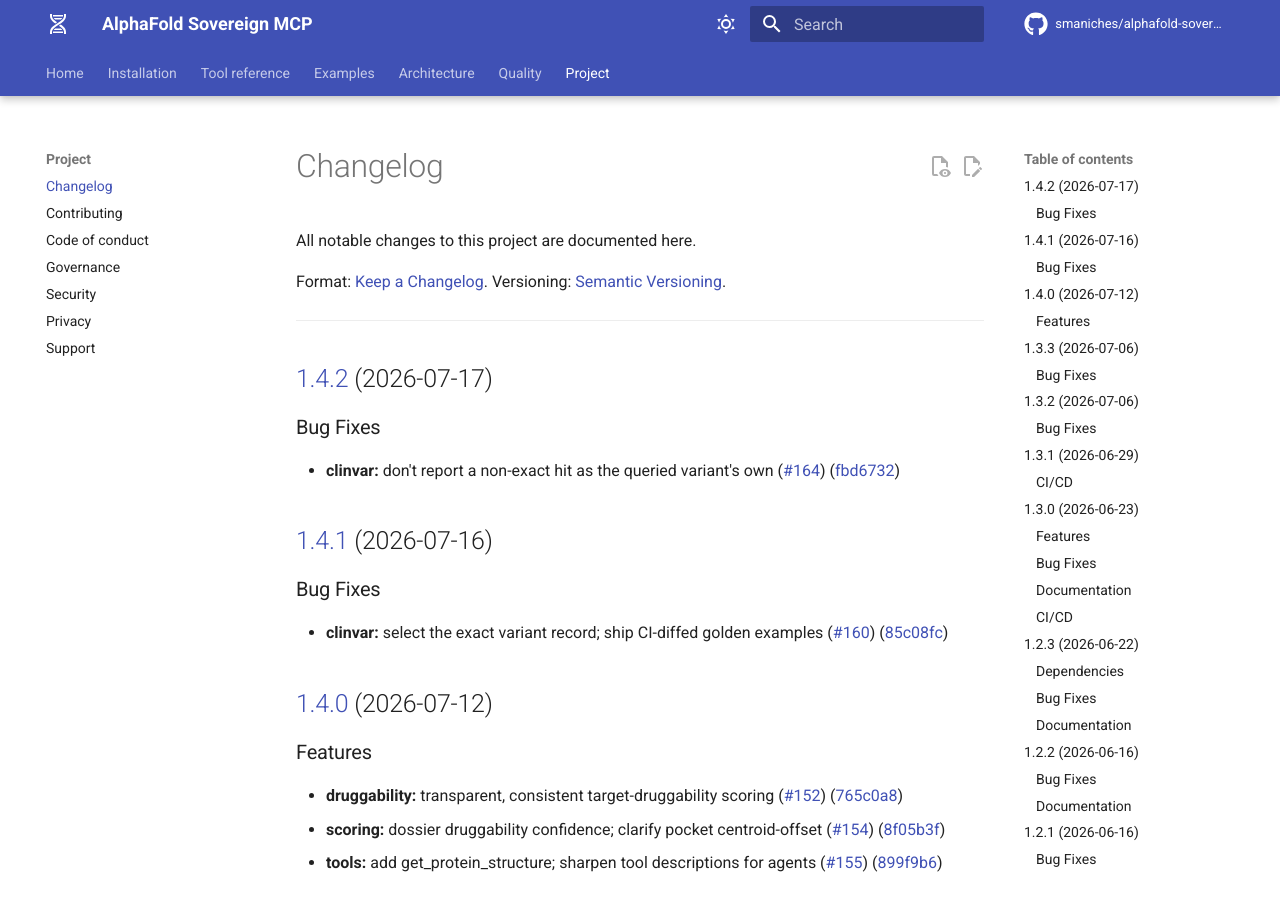
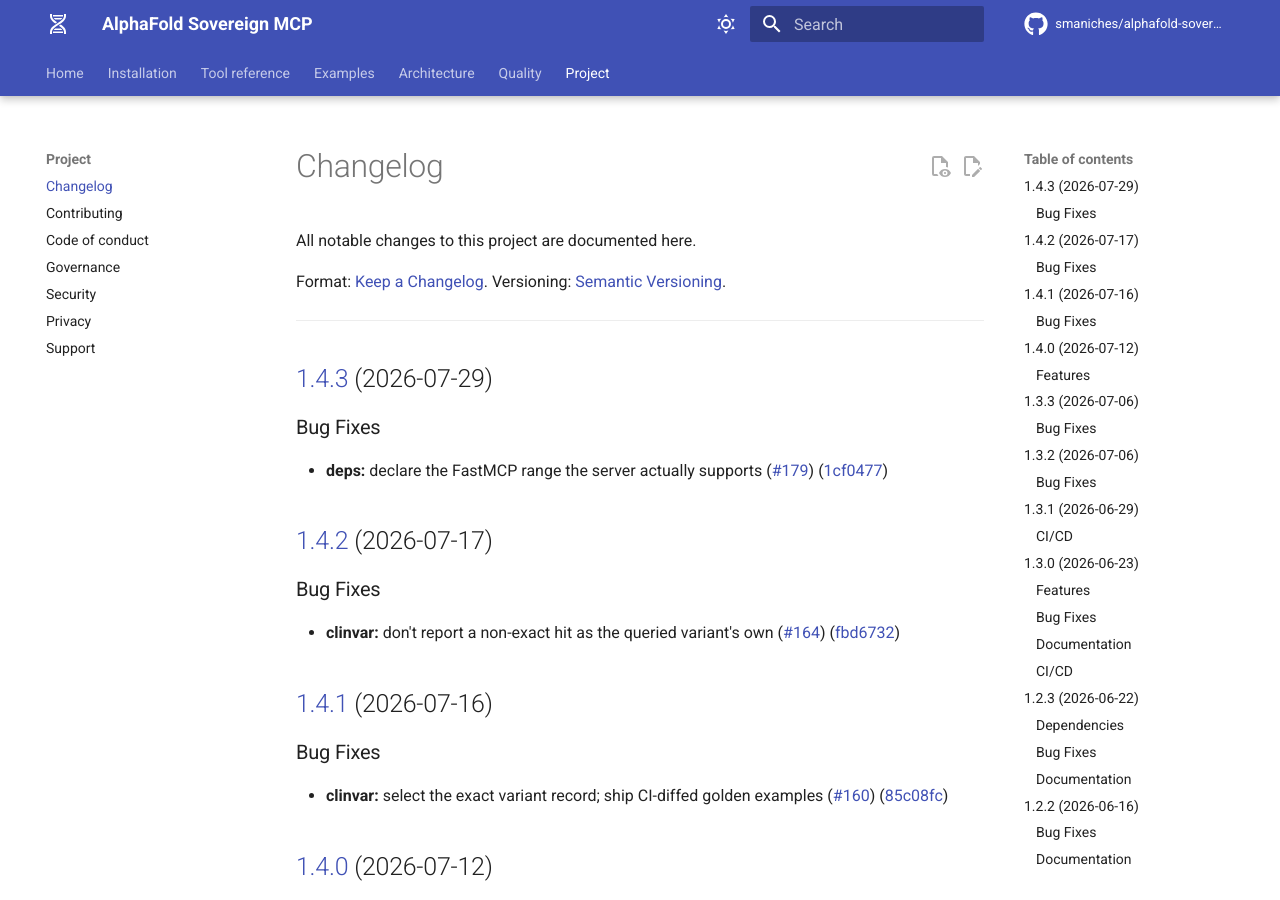
Before and after one commit to smaniches/alphafold-sovereign-mcp, an MkDocs documentation site: the page built from docs/changelog.md, in a window 1280 px wide and 900 px high. Built offline with MkDocs 1.6.1 and Material for MkDocs 9.7.7, drawn with Linux system fonts in a browser that asks for light colours; comment, search, counter and statistics services are not loaded.

Commit message:
chore(main): release 1.4.3 (#181)
* chore(main): release 1.4.3

* chore: sync uv.lock self-version for the release

Signed-off-by: github-actions[bot] <41898282+github-actions[bot]@users.noreply.github.com>

---------

Signed-off-by: github-actions[bot] <41898282+github-actions[bot]@users.noreply.github.com>
Co-authored-by: github-actions[bot] <41898282+github-actions[bot]@users.noreply.github.com>
Co-authored-by: Santiago Maniches <santiago.maniches@gmail.com>

```diff
--- a/CHANGELOG.md
+++ b/CHANGELOG.md
@@ -6,6 +6,13 @@ Format: [Keep a Changelog](https://keepachangelog.com/en/1.1.0/).
 Versioning: [Semantic Versioning](https://semver.org/).
 
 ---
+
+## [1.4.3](https://github.com/smaniches/alphafold-sovereign-mcp/compare/v1.4.2...v1.4.3) (2026-07-29)
+
+
+### Bug Fixes
+
+* **deps:** declare the FastMCP range the server actually supports ([#179](https://github.com/smaniches/alphafold-sovereign-mcp/issues/179)) ([1cf0477](https://github.com/smaniches/alphafold-sovereign-mcp/commit/1cf047737946ae1084be00adceed0c890ee157df))
 
 ## [1.4.2](https://github.com/smaniches/alphafold-sovereign-mcp/compare/v1.4.1...v1.4.2) (2026-07-17)
 
--- a/pyproject.toml
+++ b/pyproject.toml
@@ -9,7 +9,7 @@ build-backend = "hatchling.build"
 
 [project]
 name = "alphafold-sovereign-mcp"
-version = "1.4.2"
+version = "1.4.3"
 description = "MCP server wrapping AlphaFold DB and 8 other biomedical data sources, with a local SQLite knowledge graph."
 readme = "README.md"
 license = {text = "Apache-2.0"}
--- a/server.json
+++ b/server.json
@@ -2,7 +2,7 @@
   "$schema": "https://static.modelcontextprotocol.io/schemas/2025-12-11/server.schema.json",
   "name": "io.github.smaniches/alphafold-sovereign-mcp",
   "description": "MCP server for AlphaFold and 8 other biomedical data sources with a local SQLite knowledge graph",
-  "version": "1.4.2",
+  "version": "1.4.3",
   "repository": {
     "url": "https://github.com/smaniches/alphafold-sovereign-mcp",
     "source": "github"
@@ -11,7 +11,7 @@
     {
       "registryType": "pypi",
       "identifier": "alphafold-sovereign-mcp",
-      "version": "1.4.2",
+      "version": "1.4.3",
       "runtimeHint": "uvx",
       "transport": {
         "type": "stdio"
--- a/smithery.yaml
+++ b/smithery.yaml
@@ -16,7 +16,7 @@ description: >-
   must be reviewed by qualified humans before clinical use — see
   STATUS.md and LIMITATIONS.md.
 maturity: beta
-version: "1.4.2" # x-release-please-version
+version: "1.4.3" # x-release-please-version
 homepage: https://github.com/smaniches/alphafold-sovereign-mcp
 license: Apache-2.0
 author:
--- a/src/alphafold_sovereign/__init__.py
+++ b/src/alphafold_sovereign/__init__.py
@@ -11,7 +11,7 @@ Licensed under Apache 2.0.  See `LICENSE`.
 
 from __future__ import annotations
 
-__version__ = "1.4.2"  # x-release-please-version
+__version__ = "1.4.3"  # x-release-please-version
 __author__ = "Santiago Maniches"
 __author_email__ = "santiago@topologica.ai"
 __license__ = "Apache-2.0"
```
Also changed, not shown: README.md (+2 -2 lines), STATUS.md (+2 -2 lines), docs/installation.md (+1 -1 lines), .release-please-manifest.json, .zenodo.json, 3 other files.
